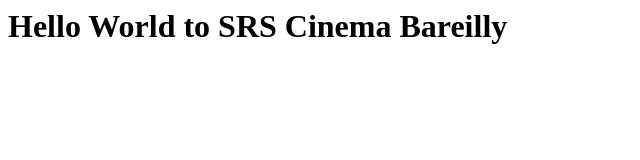
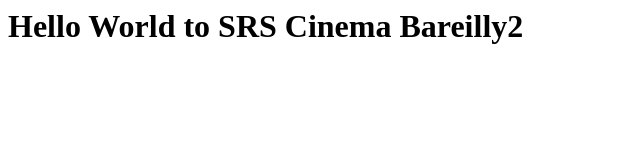
Before and after one commit to garvdohere/developer, a plain HTML site: page index.html in a window 1280 px wide. Shown: the full height of the page, 0-640 px from the left. Drawn offline with Linux system fonts and the light colour scheme.

Commit message:
Update index.html

```diff
--- a/index.html
+++ b/index.html
@@ -1,7 +1,7 @@
 <html>
   <body>
     <h1>
-      Hello World to SRS Cinema Bareilly
+      Hello World to SRS Cinema Bareilly2
     </h1>
   </body>
 </html>
```
